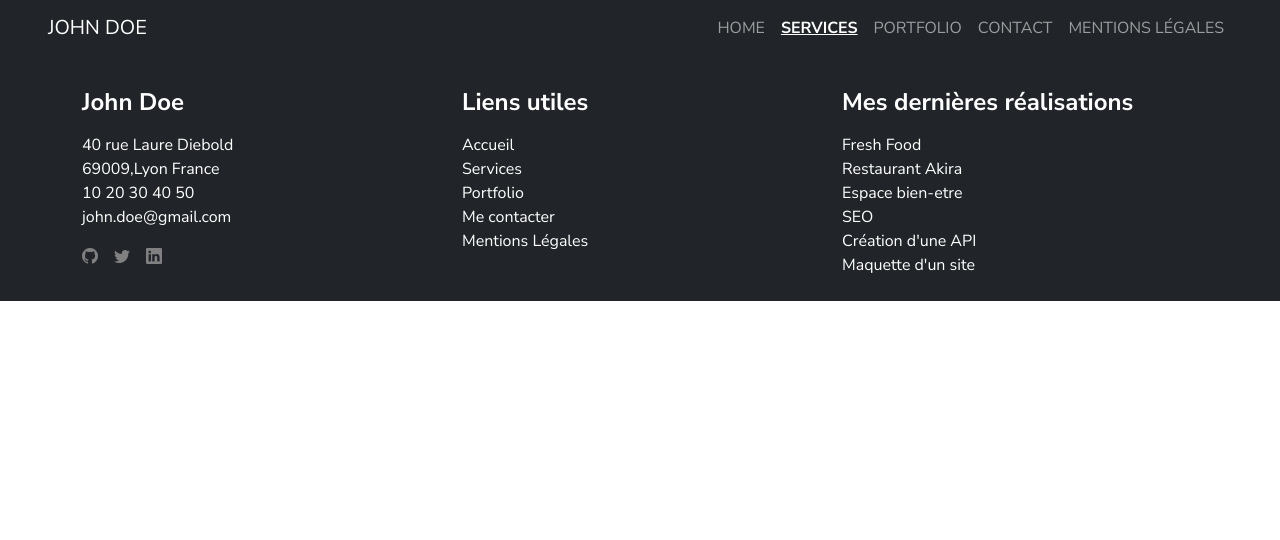
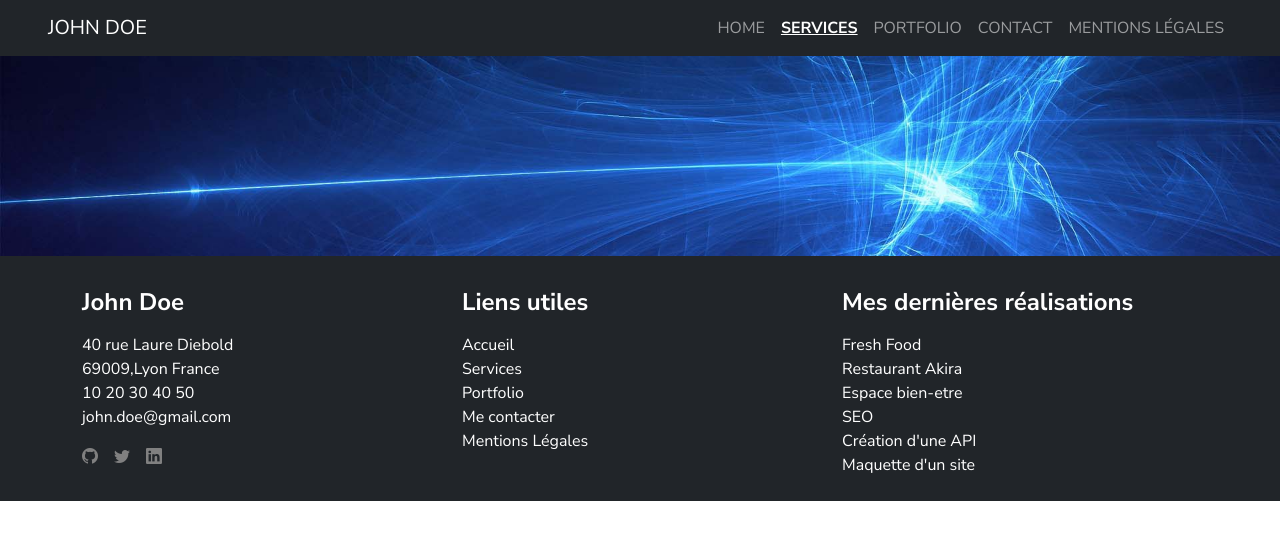
Before and after one commit to CamRossIL/CamRoss-Portfolio-React, a React (Vite) app: page /services in a window 1280 px wide. Shown: the top 540 px of the page. Built offline with nearby package versions, Linux system fonts and the light colour scheme.

Commit message:
add Banniere to Services page

```diff
--- a/src/pages/Services.jsx
+++ b/src/pages/Services.jsx
@@ -1,8 +1,11 @@
+import Banniere from "../components/Banniere";
+
 function Services() {
 
   return (
-    <>
-    </>
+   <div>
+    <Banniere/>
+   </div>
   )
 }
 
```
